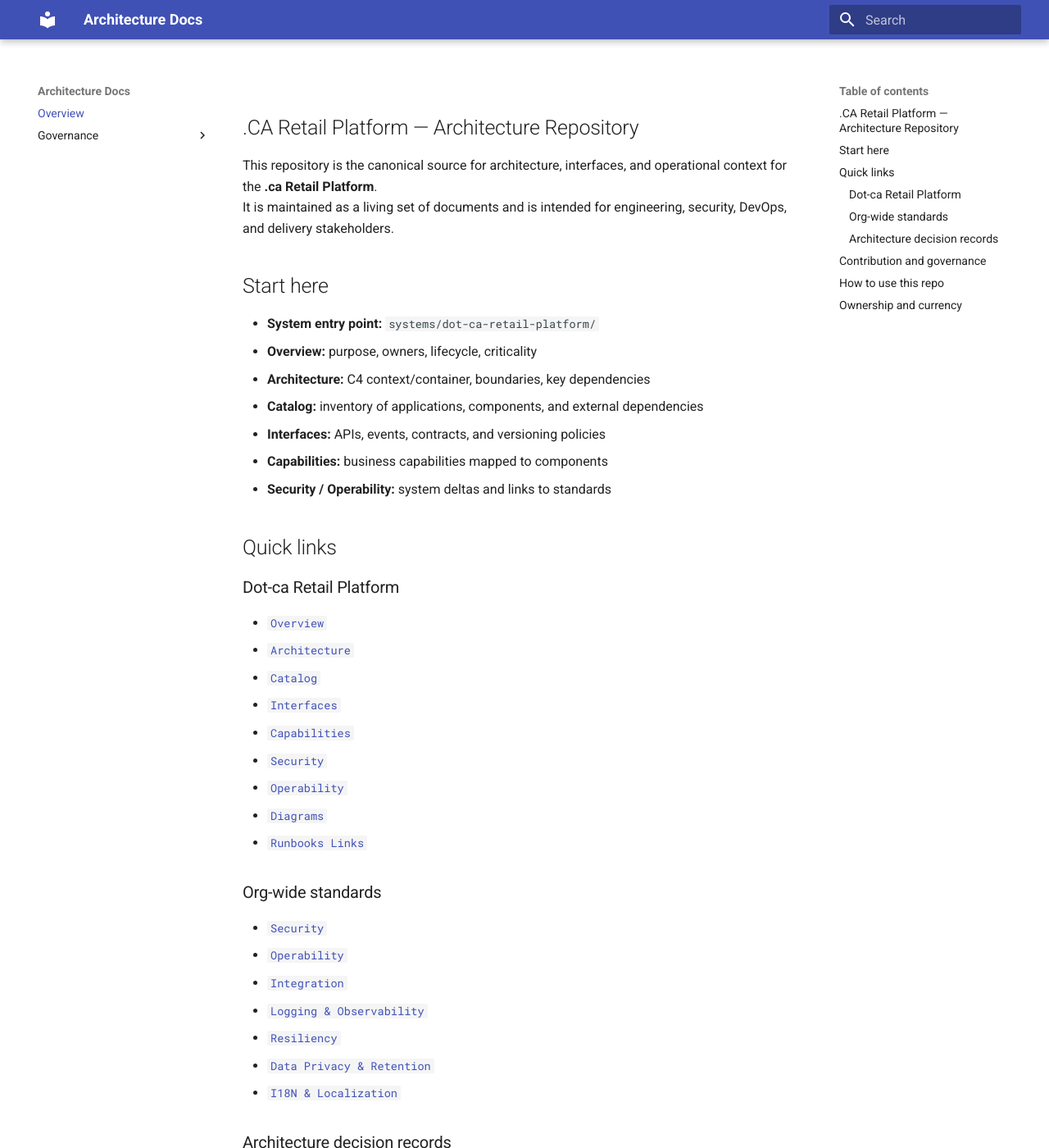
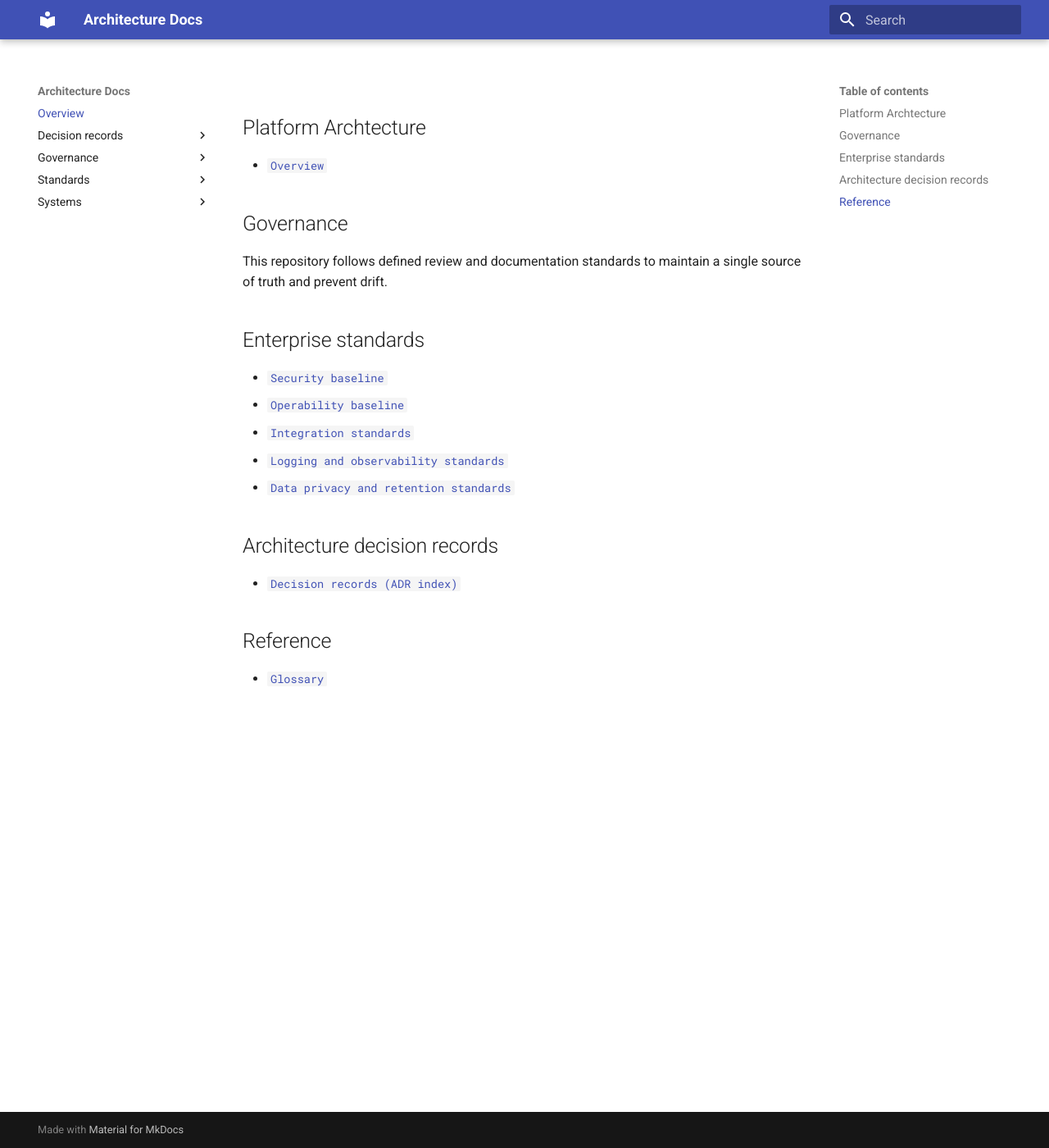
Before and after one commit to vishnu-staples/architecture-doc-repo, an MkDocs documentation site: the page built from docs/index.md, in a window 1280 px wide and 1400 px high. Shown: the whole window at 82% size. Built offline with MkDocs 1.6.1 and Material for MkDocs 9.7.7, drawn with Linux system fonts in a browser that asks for light colours; some of the changed text lies outside the part shown.

Commit message:
Document structure init

```diff
--- a/docs/Governance/index.md
+++ /dev/null
@@ -1,64 +0,0 @@
-# Overview
-
-This section defines how the **.ca Retail Platform — Architecture Repository** is organized, maintained, and kept current. It establishes the rules that prevent duplication, drift, and inconsistent documentation across teams.
-
-## Purpose
-
-Governance exists to ensure that:
-
-- Architecture documentation remains **authoritative**, **traceable**, and **current**
-- Content is **consolidated** (single source of truth) and avoids duplication.
-- Changes follow a consistent review and decision process (including ADRs where applicable).
-- Readers can reliably find information across **security**, **DevOps**, **delivery**, and **engineering** use cases.
-
-## What belongs in this repo
-
-This repo contains:
-
-- **System documentation** under `systems/dot-ca-retail-platform/`
-- **Org-wide standards** under `standards/`
-- **Architecture Decision Records (ADRs)** under `decision-records/`
-- **Reference material** (e.g., glossary) under `reference/`
-
-This repo does **not** contain:
-
-- Detailed runbooks (`runbooks-links.md`)
-
-## Ownership model
-
-Each system page includes:
-
-- **Owner team**
-- **Primary contact / escalation**
-- **Review cadence** (e.g., quarterly or on major change)
-- **Last reviewed date**
-
-If ownership is unclear, raise it via the contribution workflow described below.
-
-## When an ADR is required
-
-Create or update an ADR when:
-
-- You introduce or replace a major platform component or integration approach
-- You change system boundaries, ownership boundaries, or responsibility splits
-- You make a decision affecting security posture, compliance scope, or resiliency guarantees
-- You introduce breaking changes to interface contracts or versioning policies
-
-ADRs live in: [`decision-records/`](../decision-records/index.md)
-
-## Documentation quality gates
-
-Before merging a PR, ensure:
-
-- Links are valid and point to the **single source of truth**
-- No duplicate narrative was introduced (prefer links + tables)
-- Interfaces and versioning policy are updated if contracts changed
-- Security/operability deltas are updated if posture or reliability changed
-- Diagrams index is updated if new diagrams were added
-
-## Related governance documents
-
-- [`Architecture principles`](principles.md)
-- [`Documentation standards`](doc-standards.md)
-- [`Naming conventions`](naming.md)
-- [`Review/approval workflow`](review-workflow.md)
--- /dev/null
+++ b/docs/decision-records/index.md
@@ -0,0 +1,3 @@
+# Decision Records
+
+## Table of contents
--- a/docs/index.md
+++ b/docs/index.md
@@ -1,63 +1,25 @@
 # Overview
 
-## .CA Retail Platform — Architecture Repository
+## Platform Archtecture
 
-This repository is the canonical source for architecture, interfaces, and operational context for the **.ca Retail Platform**.
-It is maintained as a living set of documents and is intended for engineering, security, DevOps, and delivery stakeholders.
+- [`Overview`](systems/index.md)
 
-## Start here
+## Governance
 
-  - **System entry point:** `systems/dot-ca-retail-platform/`
-  - **Overview:** purpose, owners, lifecycle, criticality
-  - **Architecture:** C4 context/container, boundaries, key dependencies
-  - **Catalog:** inventory of applications, components, and external dependencies
-  - **Interfaces:** APIs, events, contracts, and versioning policies
-  - **Capabilities:** business capabilities mapped to components
-  - **Security / Operability:** system deltas and links to standards
+This repository follows defined review and documentation standards to maintain a single source of truth and prevent drift.
 
-## Quick links
+## Enterprise standards
 
-### Dot-ca Retail Platform
+- [`Security baseline`](standards/security.md)
+- [`Operability baseline`](standards/operability.md)
+- [`Integration standards`](standards/reference-architecture.md)
+- [`Logging and observability standards`](standards/observability.md)
+- [`Data privacy and retention standards`](standards/data-privacy.md)
 
-- [`Overview`](systems/dot-ca-retail-platform/overview.md)
-- [`Architecture`](systems/dot-ca-retail-platform/architecture.md)
-- [`Catalog`](systems/dot-ca-retail-platform/catalog.md)
-- [`Interfaces`](systems/dot-ca-retail-platform/interfaces.md)
-- [`Capabilities`](systems/dot-ca-retail-platform/capabilities.md)
-- [`Security`](systems/dot-ca-retail-platform/security.md)
-- [`Operability`](systems/dot-ca-retail-platform/operability.md)
-- [`Diagrams`](systems/dot-ca-retail-platform/diagrams.md)
-- [`Runbooks Links`](systems/dot-ca-retail-platform/runbooks-links.md)
+## Architecture decision records
 
-### Org-wide standards
+- [`Decision records (ADR index)`](decision-records/index.md)
 
-- [`Security`](standards/security.md)
-- [`Operability`](standards/operability.md)
-- [`Integration`](standards/integration.md)
-- [`Logging & Observability`](standards/logging-observability.md)
-- [`Resiliency`](standards/resiliency.md)
-- [`Data Privacy & Retention`](standards/data-privacy-retention.md)
-- [`I18N & Localization`](standards/i18n-localization.md)
+## Reference
 
-### Architecture decision records
-
-- [`Decision Records (ADRs)`](decision-records/index.md)
-
-## Contribution and governance
-
-- [`Governance (how this repo is maintained)`](governance/index.md)
-- [`Architecture principles`](governance/principles.md)
-- [`Documentation standards`](governance/doc-standards.md)
-- [`Naming conventions`](governance/naming.md)
-- [`Review/approval workflow`](governance/review-workflow.md)
-
-## How to use this repo
-
-- **Integrating with the platform:** start with **Interfaces** and **Catalog**.
-- **Operating the platform:** start with **Operability**, then **Runbooks Links**.
-- **Risk/compliance assessment:** start with **Security**, then **Standards → Security**.
-- **Design changes:** update **Architecture**, then add/update an **ADR**.
-
-## Ownership and currency
-
-Each system page should identify an owner (team) and review cadence. If ownership is unclear, raise it via the contribution process described in **Governance**.
+- [`Glossary`](reference/glossary.md)
```
Also changed, not shown: docs/systems/dot-ca/index.md (added, +1 -0 lines), docs/systems/index.md (added, +1 -0 lines), docs/governance/nomenclature.md (added), docs/governance/principles.md (added), docs/governance/standards.md (added), docs/standards/data-privacy.md (added), docs/standards/observablity.md (added), docs/standards/operability.md (added), docs/standards/reference-architecture.md (added), docs/standards/security.md (added), docs/systems/eway/index.md (added), docs/systems/print/index.md (added).
